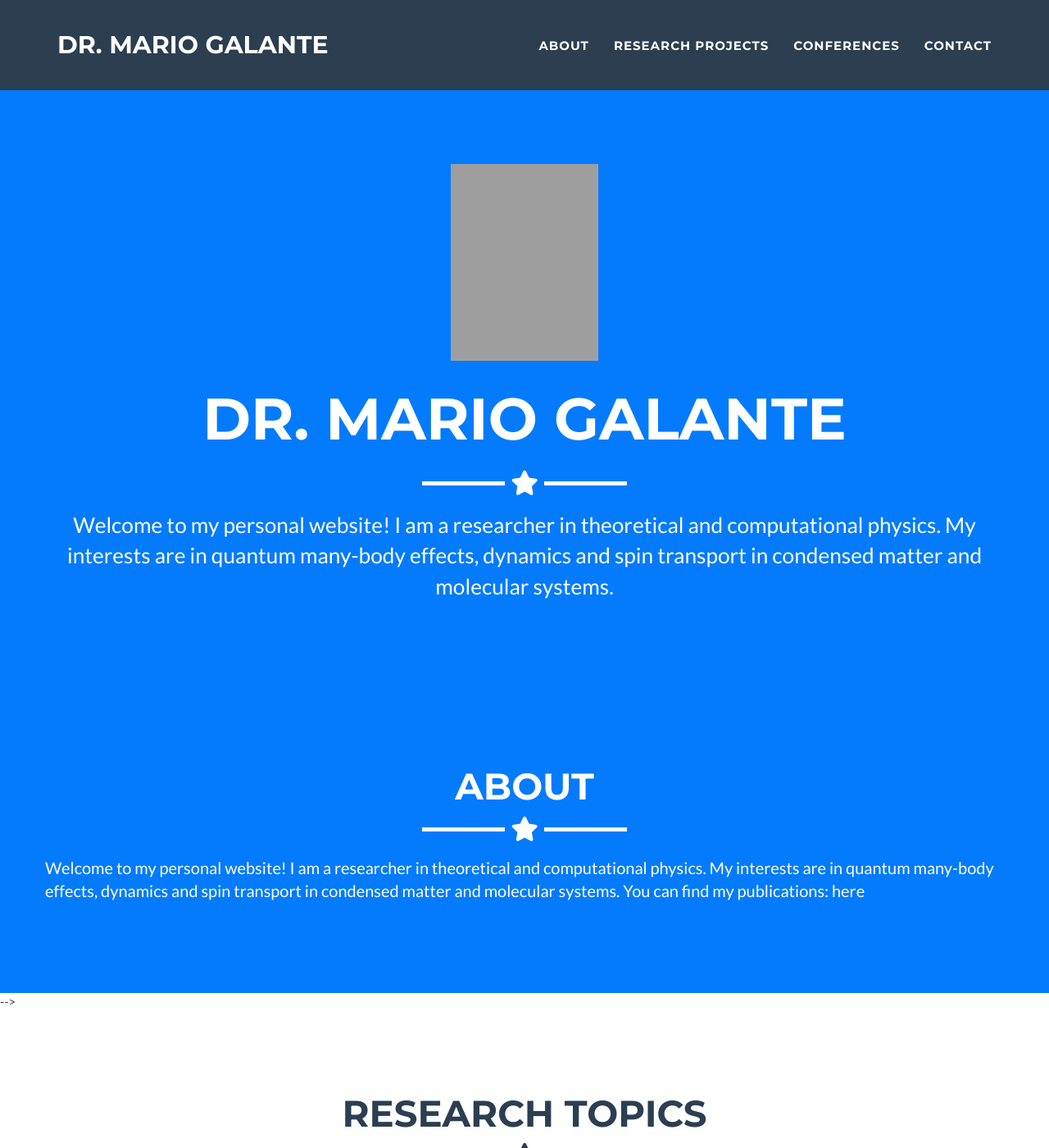
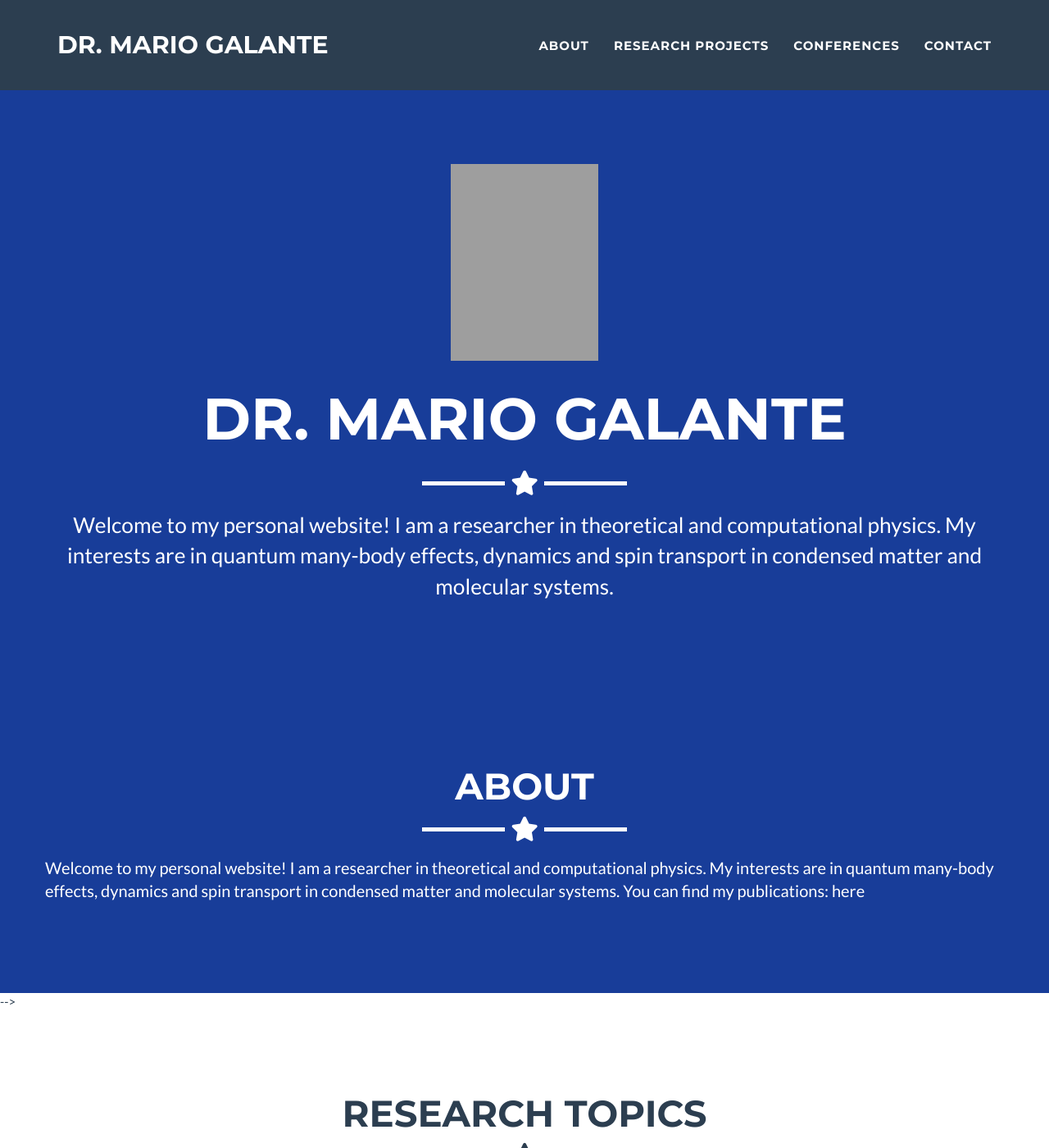
Before and after one commit to galante-mario/galante-mario.github.io, a Jekyll site: the page built from _posts/2014-07-18-project-1.markdown, in a window 1280 px wide and 1400 px high. Shown: the whole window at 82% size. Built offline with Jekyll 4.4.1, drawn with Linux system fonts in a browser that asks for light colours; grey boxes are pictures that could not be loaded.

Commit message:
changed color

```diff
--- a/_config.yml
+++ b/_config.yml
@@ -25,7 +25,7 @@ bing_verify:
 
 # Color settings (hex-codes without the leading hash-tag)
 color:
-  primary: 037bfc #80B3FF
+  primary: 183d99 #80B3FF
   primary-rgb: "24,288,156" #"128,179,255"
   secondary: 2c3e50 #FD6E8A
   secondary-dark: 233140 #A2122F
```
